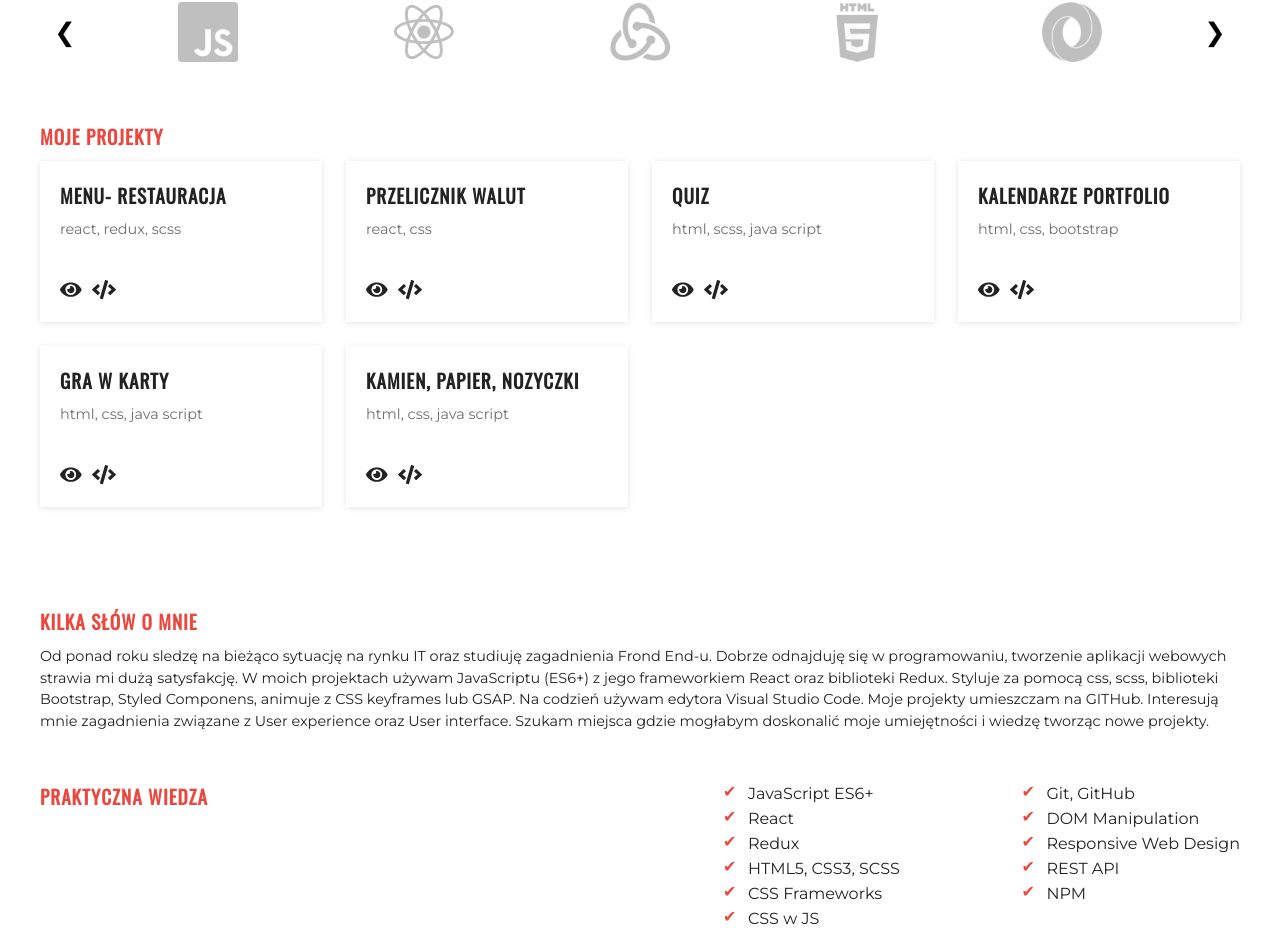
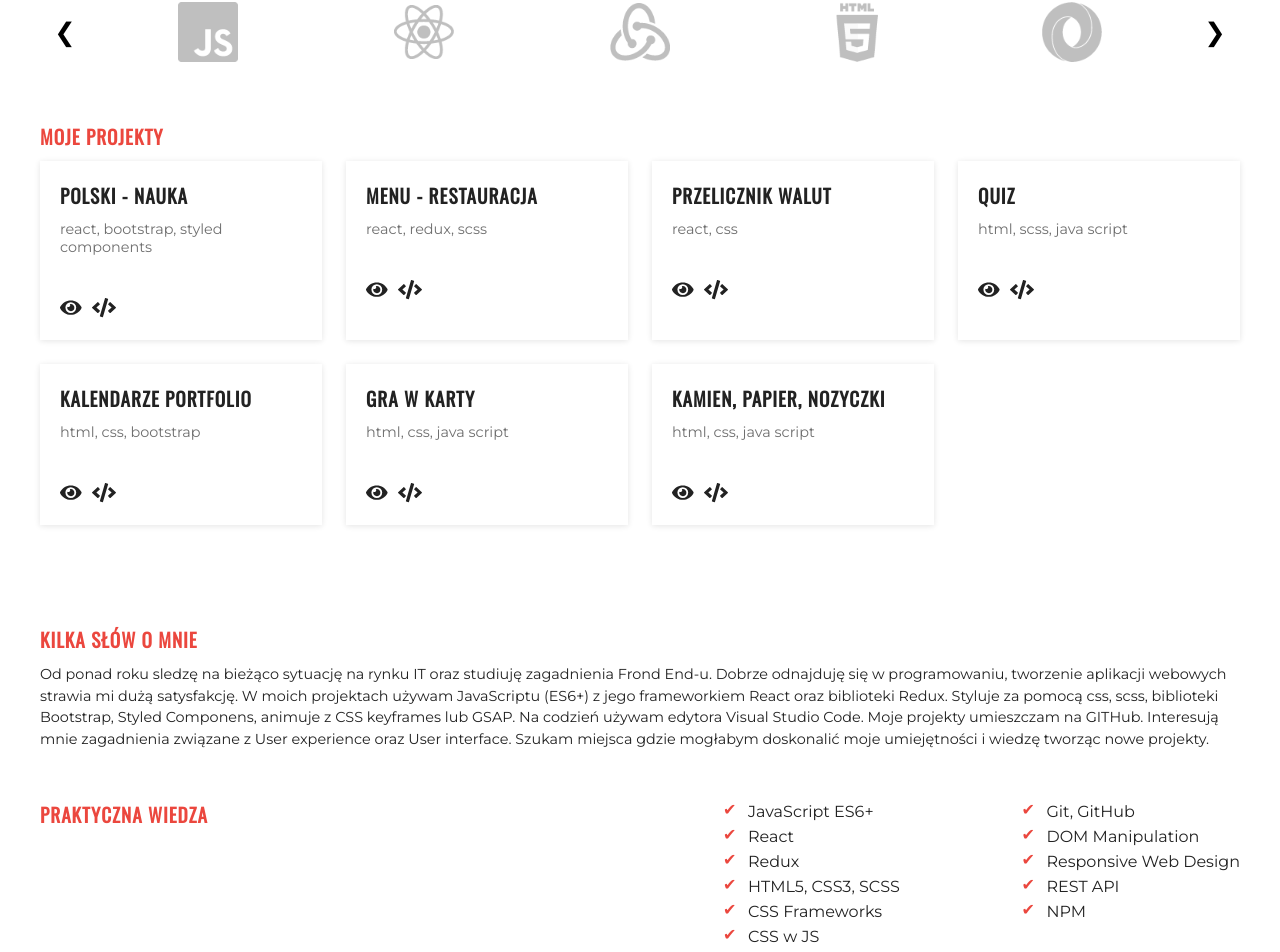
Before and after one commit to anett1/portfolio, a React (Create React App) app: page /FrontEnd in a window 1280 px wide. Shown: the part 858-1810 px from the top of the page. Built offline with nearby package versions, Linux system fonts and the light colour scheme; a web font is replaced by a local one.

Commit message:
added "Polski" project for "FrontEnd MyWork" component

```diff
--- a/src/components/FrontEndMyWork.js
+++ b/src/components/FrontEndMyWork.js
@@ -10,41 +10,48 @@ class FrontEndMyWork extends React.Component {
     data: [
       {
         id: 1,
-        title: "Menu- restauracja",
+        title: "polski - nauka",
+        technology: "react, bootstrap, styled components",
+        adressView: "https://anett1.github.io/polski/",
+        adressCode: "https://github.com/anett1/polski",
+      },
+      {
+        id: 2,
+        title: "Menu - restauracja",
         technology: "react, redux,  scss",
         adressView: "https://anett1.github.io/Menu-restaurant/",
         adressCode: "https://github.com/anett1/Menu-restaurant",
       },
       {
-        id: 2,
+        id: 3,
         title: "przelicznik walut",
         technology: "react, css",
         adressView: "https://anett1.github.io/currencyConverter-React",
         adressCode: "https://github.com/anett1/currencyConverter-React",
       },
       {
-        id: 3,
+        id: 4,
         title: "quiz",
         technology: "html, scss, java script",
         adressView: "https://anett1.github.io/Quiz",
         adressCode: "https://github.com/anett1/Quiz",
       },
       {
-        id: 4,
+        id: 5,
         title: "kalendarze portfolio",
         technology: "html, css, bootstrap",
         adressView: "https://anett1.github.io/kalendarze-portfolio",
         adressCode: "https://github.com/anett1/kalendarze-portfolio",
       },
       {
-        id: 5,
+        id: 6,
         title: "gra w karty",
         technology: "html, css, java script",
         adressView: "https://anett1.github.io/card-game-3",
         adressCode: "https://github.com/anett1/card-game-3",
       },
       {
-        id: 6,
+        id: 7,
         title: "kamien, papier, nozyczki",
         technology: "html, css, java script",
         adressView: "https://anett1.github.io/game_carts_wer_02",
```
